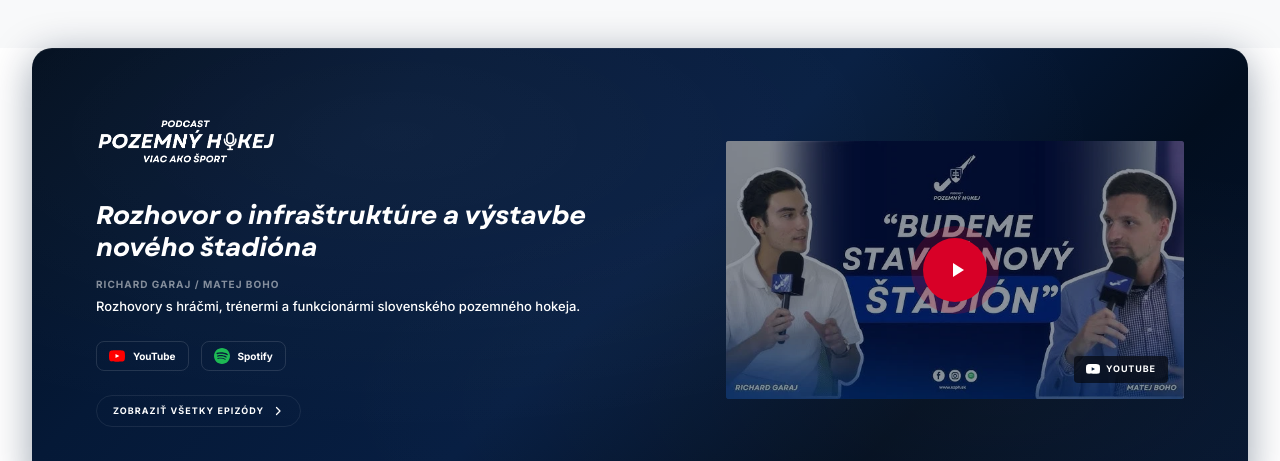
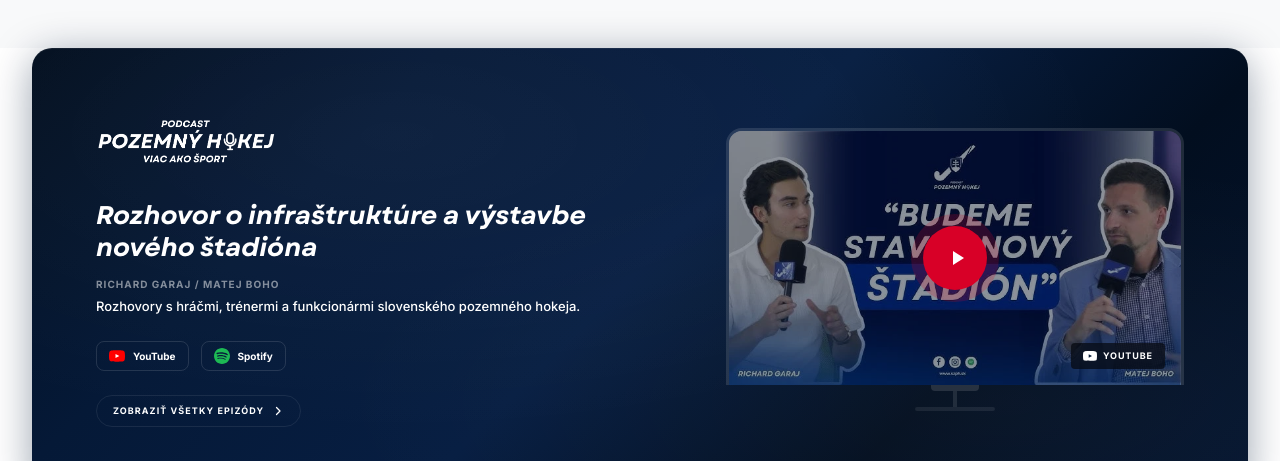
Before and after one commit to andreakollova/szphnew, a Next.js app in the folder apps/szph/: page / in a window 1280 px wide. Shown: the part 1920-2381 px from the top of the page. Built offline with nearby package versions, Linux system fonts and the light colour scheme; no server answers; the database is empty.

Commit message:
feat: podcast TV-style frame with rounded top corners and stand
Co-Authored-By: Andrea Kollova <kollova@drixton.com>

```diff
--- a/apps/szph/app/page.tsx
+++ b/apps/szph/app/page.tsx
@@ -618,13 +618,14 @@ export default async function SzphHome() {
               </a>
             </div>
 
-            {/* Pravý — thumbnail s play overlay */}
+            {/* Pravý — TV style thumbnail */}
+            <div className="flex flex-col items-center">
               <a
                 href="https://www.youtube.com/watch?v=WoHqCQIVHm4"
                 target="_blank"
                 rel="noopener noreferrer"
-              className="group relative overflow-hidden block"
-              style={{ borderRadius: "3px" }}
+                className="group relative overflow-hidden block w-full"
+                style={{ borderRadius: "16px 16px 0 0", border: "3px solid rgba(255,255,255,0.12)", borderBottom: "none" }}
               >
                 <Image
                   src="/images/podcast.webp"
@@ -658,6 +659,13 @@ export default async function SzphHome() {
                   <span className="font-bold text-white" style={{ fontSize: "9px", letterSpacing: "0.1em" }}>YOUTUBE</span>
                 </div>
               </a>
+              {/* TV stand */}
+              <div className="flex flex-col items-center">
+                <div style={{ width: "60%", height: "6px", background: "rgba(255,255,255,0.12)", borderRadius: "0 0 4px 4px" }} />
+                <div style={{ width: "4px", height: "16px", background: "rgba(255,255,255,0.1)" }} />
+                <div style={{ width: "80px", height: "4px", background: "rgba(255,255,255,0.08)", borderRadius: "2px" }} />
+              </div>
+            </div>
 
           </div>
         </div>
```
Lines whose indentation alone changed are shown as unchanged.
